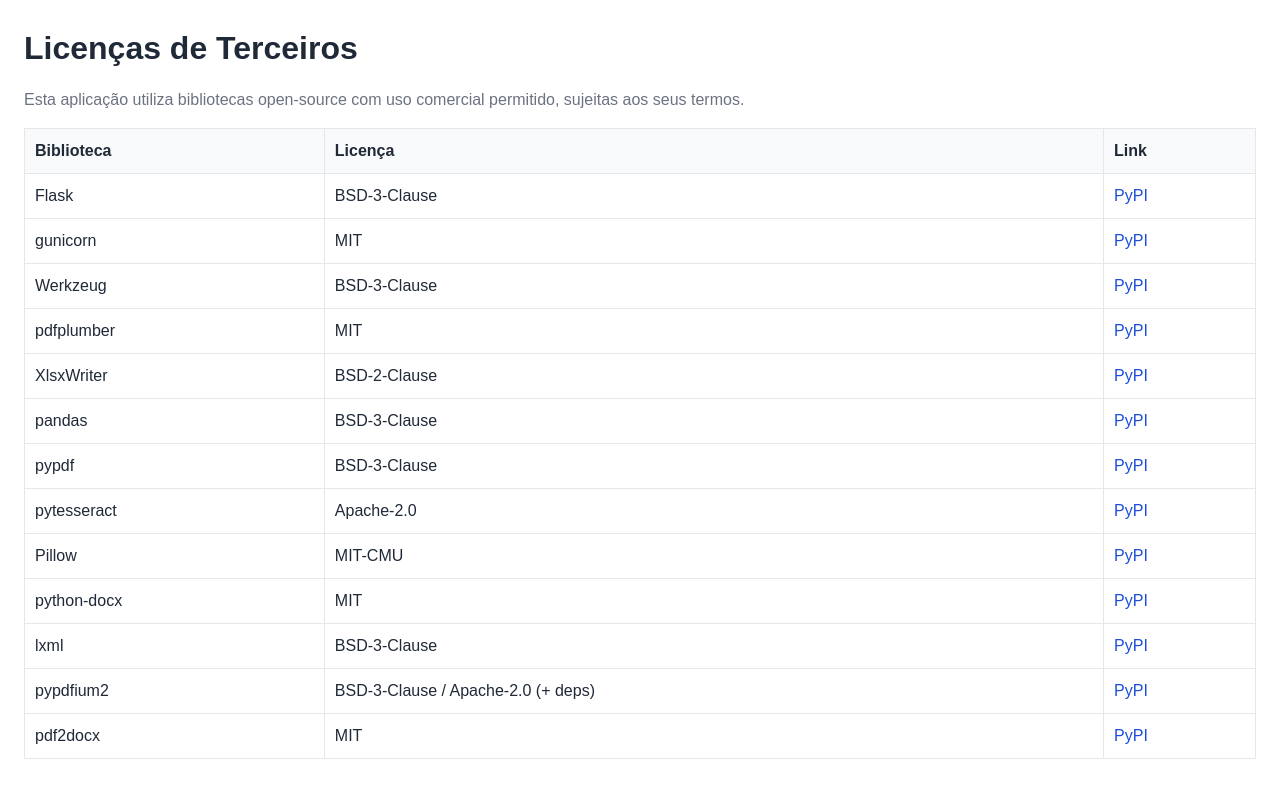
After one commit to camargoapps/conversor-pdf, a Flask app: page /licenses in a window 1280 px wide. The commit adds this page. Run offline with Flask 3, Linux system fonts and the light colour scheme.

Commit message:
Implement robust PDF conversion pipeline, DOCX engine updates, and licensing UI
This commit consolidates a full day of improvements across conversion reliability, performance tuning, and compliance UX. It includes multiple backend iterations for PDF->DOCX handling (LibreOffice, Word COM, and open-source fallback engines), introduces/updates DOCX conversion paths with improved error handling and fallbacks, adds third-party licensing visibility through a dedicated /licenses page, and updates footer navigation/styles to expose license information in the web UI.

```diff
--- a/app.py
+++ b/app.py
@@ -103,11 +103,41 @@
     return env
 
 
+def _docx_seems_layout_broken(docx_path: str) -> bool:
+    """
+    Heurística para detectar DOCX com layout degradado típico de exportação:
+    muitos parágrafos de 1-2 caracteres (texto "quebrado" em coluna estreita).
+    """
+    try:
+        from docx import Document
+
+        doc = Document(docx_path)
+        texts = [p.text.strip() for p in doc.paragraphs if p.text and p.text.strip()]
+        if len(texts) < 25:
+            return False
+
+        short = sum(1 for t in texts if len(t) <= 2)
+        alpha_short = sum(1 for t in texts if len(t) == 1 and t.isalpha())
+        avg_len = sum(len(t) for t in texts) / len(texts)
+        short_ratio = short / len(texts)
+        alpha_short_ratio = alpha_short / len(texts)
+
+        # Limiares conservadores para evitar falso positivo.
+        return (
+            (short_ratio >= 0.55 and avg_len <= 5.0)
+            or (alpha_short_ratio >= 0.35 and avg_len <= 4.0)
+        )
+    except Exception:
+        # Se não der para inspecionar, não bloqueia o fluxo.
+        return False
+
+
 def _docx_via_libreoffice(pdf_path: str, output_path: str) -> None:
     """Converte via LibreOffice headless — MPL-2.0, uso comercial livre."""
     import subprocess, shutil, tempfile
     lo = _libreoffice_bin()
-    out_dir = os.path.dirname(output_path)
+    # Usa sempre o temp do sistema como outdir para evitar erros de escrita
+    out_dir = tempfile.gettempdir()
     stem = Path(pdf_path).stem
     lo_out = os.path.join(out_dir, f"{stem}.docx")
 
@@ -160,13 +190,27 @@
     def _ensure_docx(at_path: str) -> bool:
         return os.path.isfile(at_path) and os.path.getsize(at_path) > 0
 
-    # Sempre usa perfil isolado: evita anexar a sessão aberta do LibreOffice (popup de impressora).
-    lo_profile = tempfile.mkdtemp(prefix="lo-profile-", dir=_pick_runtime_tmpdir())
+    lo_profile = tempfile.mkdtemp(prefix="lo-profile-", dir=tempfile.gettempdir())
     profile_uri = Path(lo_profile).as_uri()
     errors: list[str] = []
     try:
-        # 1) Pipeline mais fiel: PDF -> ODT -> DOCX.
-        tdir = tempfile.mkdtemp(prefix="lo-odt-", dir=_pick_runtime_tmpdir())
+        # 1) PDF → DOCX direto com draw_pdf_import (uma única chamada ao LibreOffice).
+        ok, err = _run_convert(
+            input_path=pdf_path,
+            convert_to="docx:MS Word 2007 XML",
+            outdir=out_dir,
+            timeout_s=90,
+            infilter="draw_pdf_import",
+            profile_uri=profile_uri,
+        )
+        if ok and _ensure_docx(lo_out):
+            if os.path.abspath(lo_out) != os.path.abspath(output_path):
+                shutil.move(lo_out, output_path)
+            return
+        errors.append(f"PDF->DOCX (draw): {err}")
+
+        # 2) Fallback: PDF → ODT → DOCX (duas chamadas, mais compatível).
+        tdir = tempfile.mkdtemp(prefix="lo-odt-", dir=tempfile.gettempdir())
         try:
             odt_path = os.path.join(tdir, f"{stem}.odt")
             ok, err = _run_convert(
@@ -182,7 +226,7 @@
                     input_path=odt_path,
                     convert_to="docx:MS Word 2007 XML",
                     outdir=out_dir,
-                    timeout_s=90,
+                    timeout_s=60,
                     profile_uri=profile_uri,
                 )
                 if ok2 and _ensure_docx(lo_out):
@@ -192,65 +236,6 @@
                 errors.append(f"ODT->DOCX: {err2}")
             else:
                 errors.append(f"PDF->ODT: {err}")
-        finally:
-            shutil.rmtree(tdir, ignore_errors=True)
-
-        # 2) Draw direto -> DOCX (fallback).
-        ok, err = _run_convert(
-            input_path=pdf_path,
-            convert_to="docx:MS Word 2007 XML",
-            outdir=out_dir,
-            timeout_s=90,
-            infilter="draw_pdf_import",
-            profile_uri=profile_uri,
-        )
-        if ok and _ensure_docx(lo_out):
-            if os.path.abspath(lo_out) != os.path.abspath(output_path):
-                shutil.move(lo_out, output_path)
-            return
-        errors.append(f"PDF->DOCX (Draw): {err}")
-
-        # 3) Fallback: Writer import padrão -> DOCX.
-        ok, err = _run_convert(
-            input_path=pdf_path,
-            convert_to="docx:MS Word 2007 XML",
-            outdir=out_dir,
-            timeout_s=60,
-            profile_uri=profile_uri,
-        )
-        if ok and _ensure_docx(lo_out):
-            if os.path.abspath(lo_out) != os.path.abspath(output_path):
-                shutil.move(lo_out, output_path)
-            return
-        errors.append(f"PDF->DOCX (padrão): {err}")
-
-        # 4) Tentativa em 2 etapas (Draw): PDF -> ODG -> DOCX.
-        tdir = tempfile.mkdtemp(prefix="lo-draw-", dir=_pick_runtime_tmpdir())
-        try:
-            odg_path = os.path.join(tdir, f"{stem}.odg")
-            ok, err = _run_convert(
-                input_path=pdf_path,
-                convert_to="odg",
-                outdir=tdir,
-                timeout_s=60,
-                infilter="draw_pdf_import",
-                profile_uri=profile_uri,
-            )
-            if ok and os.path.isfile(odg_path):
-                ok2, err2 = _run_convert(
-                    input_path=odg_path,
-                    convert_to="docx:MS Word 2007 XML",
-                    outdir=out_dir,
-                    timeout_s=60,
-                    profile_uri=profile_uri,
-                )
-                if ok2 and _ensure_docx(lo_out):
-                    if os.path.abspath(lo_out) != os.path.abspath(output_path):
-                        shutil.move(lo_out, output_path)
-                    return
-                errors.append(f"ODG->DOCX: {err2}")
-            else:
-                errors.append(f"PDF->ODG: {err}")
         finally:
             shutil.rmtree(tdir, ignore_errors=True)
     finally:
@@ -320,21 +305,21 @@
         ok, err = _run_convert(
             input_path=pdf_path,
             convert_to="odt:writer8",
-            timeout_s=180,
+            timeout_s=60,
+            infilter="draw_pdf_import",
             profile_uri=profile_uri,
         )
         if ok and os.path.isfile(lo_out) and os.path.getsize(lo_out) > 0:
             if os.path.abspath(lo_out) != os.path.abspath(output_path):
                 shutil.move(lo_out, output_path)
             return
-        errors.append(f"PDF->ODT: {err}")
-
-        # Fallback com importador Draw explícito.
+        errors.append(f"PDF->ODT (draw): {err}")
+
+        # Fallback sem filtro explícito.
         ok, err = _run_convert(
             input_path=pdf_path,
             convert_to="odt:writer8",
-            timeout_s=180,
-            infilter="draw_pdf_import",
+            timeout_s=60,
             profile_uri=profile_uri,
         )
         if ok and os.path.isfile(lo_out) and os.path.getsize(lo_out) > 0:
@@ -371,7 +356,7 @@
             creationflags = getattr(subprocess, "CREATE_NO_WINDOW", 0)
 
         errors: list[str] = []
-        for conv in ("docx", "docx:MS Word 2007 XML"):
+        for conv in ("docx:MS Word 2007 XML", "docx"):
             cmd = [
                 lo,
                 "--headless",
@@ -391,7 +376,7 @@
                     cmd,
                     capture_output=True,
                     text=True,
-                    timeout=180,
+                    timeout=60,
                     env=run_env,
                     cwd=lo_cwd,
                     startupinfo=startupinfo,
@@ -438,8 +423,8 @@
         "  $word = New-Object -ComObject Word.Application;"
         "  $word.Visible = $false;"
         "  $word.DisplayAlerts = 0;"
-        "  $doc = $word.Documents.Open($in, $false, $true);"
-        "  $doc.SaveAs([ref]$out, [ref]16);"
+        "  $doc = $word.Documents.Open($in, $false, $true, $false, '', '', $false, '', '', 0, 0, $false);"
+        "  $doc.SaveAs2([ref]$out, [ref]16);"
         "}"
         "finally {"
         "  if ($doc -ne $null) { $doc.Close([ref]$false) | Out-Null }"
@@ -457,6 +442,50 @@
         raise RuntimeError(f"ODT->DOCX (Word COM) falhou: {msg}")
     if not os.path.isfile(docx_abs) or os.path.getsize(docx_abs) == 0:
         raise RuntimeError("ODT->DOCX (Word COM) não gerou arquivo válido.")
+
+
+def _pdf_to_docx_via_word_com(pdf_path: str, output_path: str) -> None:
+    """
+    Converte PDF -> DOCX diretamente pelo Microsoft Word (Windows).
+    Evita etapa intermediária ODT quando Word COM está disponível.
+    """
+    import subprocess
+    if os.name != "nt":
+        raise RuntimeError("Conversão via Word COM disponível apenas no Windows.")
+
+    pdf_abs = str(Path(pdf_path).resolve())
+    docx_abs = str(Path(output_path).resolve())
+    pdf_ps = pdf_abs.replace("'", "''")
+    docx_ps = docx_abs.replace("'", "''")
+    # Conversão síncrona (sem Task/Runspace) para evitar erro de runspace no Flask thread.
+    ps_script = (
+        "$ErrorActionPreference='Stop';"
+        "$word=$null;$doc=$null;"
+        f"$in='{pdf_ps}';"
+        f"$out='{docx_ps}';"
+        "try {"
+        "  $word = New-Object -ComObject Word.Application;"
+        "  $word.Visible = $false;"
+        "  $word.DisplayAlerts = 0;"
+        "  $doc = $word.Documents.Open($in, $false, $true);"
+        "  $doc.SaveAs2([ref]$out, [ref]16);"
+        "}"
+        "finally {"
+        "  if ($doc -ne $null) { $doc.Close([ref]$false) | Out-Null }"
+        "  if ($word -ne $null) { $word.Quit() | Out-Null }"
+        "}"
+    )
+    r = subprocess.run(
+        ["powershell", "-NoProfile", "-NonInteractive", "-ExecutionPolicy", "Bypass", "-Command", ps_script],
+        capture_output=True,
+        text=True,
+        timeout=240,
+    )
+    if r.returncode != 0:
+        msg = (r.stderr or "").strip() or (r.stdout or "").strip() or "erro sem detalhes"
+        raise RuntimeError(f"PDF->DOCX (Word COM) falhou: {msg}")
+    if not os.path.isfile(docx_abs) or os.path.getsize(docx_abs) == 0:
+        raise RuntimeError("PDF->DOCX (Word COM) não gerou arquivo válido.")
 
 
 PT2EMU = 12700  # 1 ponto PDF = 12700 EMU (English Metric Units)
@@ -779,6 +808,85 @@
     logger.info("DOCX gerado via reconstrução pdfplumber/pypdf")
 
 
+def _docx_via_fast_text(pdf_path: str, output_path: str) -> None:
+    """
+    Conversão rápida e leve: extrai texto com pypdf e gera DOCX com python-docx.
+    Licenças permissivas (BSD-3 + MIT), adequadas para uso comercial.
+    """
+    from pypdf import PdfReader
+    from docx import Document
+    from docx.shared import Pt
+    from docx.enum.text import WD_BREAK
+
+    reader = PdfReader(pdf_path)
+    doc = Document()
+
+    # Estilo padrão enxuto para reduzir tamanho final.
+    try:
+        normal = doc.styles["Normal"]
+        normal.font.name = "Calibri"
+        normal.font.size = Pt(10)
+    except Exception:
+        pass
+
+    for i, page in enumerate(reader.pages):
+        if i > 0:
+            pb = doc.add_paragraph()
+            pb.add_run().add_break(WD_BREAK.PAGE)
+
+        text = page.extract_text() or ""
+        # Agrupa linhas em blocos para reduzir muito o número de parágrafos
+        # (menos peso e gravação mais rápida).
+        lines = [ln.strip() for ln in text.splitlines()]
+        blocks: list[str] = []
+        buf: list[str] = []
+
+        for ln in lines:
+            if ln:
+                buf.append(ln)
+                continue
+            if buf:
+                blocks.append(" ".join(buf))
+                buf = []
+        if buf:
+            blocks.append(" ".join(buf))
+
+        if not blocks:
+            doc.add_paragraph("")
+            continue
+
+        for block in blocks:
+            p = doc.add_paragraph(block)
+            p.paragraph_format.space_before = Pt(0)
+            p.paragraph_format.space_after = Pt(0)
+            p.paragraph_format.line_spacing = 1.0
+
+    doc.save(output_path)
+
+
+def _docx_via_pdf2docx(pdf_path: str, output_path: str) -> None:
+    """
+    Conversão PDF -> DOCX usando pdf2docx (MIT, uso comercial permitido).
+    Preserva layout melhor que extração de texto pura.
+    """
+    try:
+        from pdf2docx import Converter
+    except Exception as e:
+        raise RuntimeError(
+            "pdf2docx não está disponível no ambiente. "
+            "Instale dependências e reinicie o serviço."
+        ) from e
+
+    cv = Converter(pdf_path)
+    try:
+        cv.convert(output_path, start=0, end=None)
+    finally:
+        cv.close()
+
+    if not os.path.isfile(output_path) or os.path.getsize(output_path) == 0:
+        raise RuntimeError("PDF->DOCX (pdf2docx) não gerou arquivo válido.")
+
+
 def _configure_tesseract(pytesseract_module) -> None:
     """Configura caminho do Tesseract automaticamente quando possível."""
     import shutil
@@ -1591,6 +1699,7 @@
 
     input_path = None
     output_path = None
+    intermediate_odt = None
     try:
         base_tmp = _pick_runtime_tmpdir()
         input_path = os.path.join(base_tmp, f"conversor-{uuid.uuid4()}.pdf")
@@ -1603,34 +1712,31 @@
                 logger.info("OCR forçado pelo usuário.")
                 convert_pdf_to_docx_with_ocr_fallback(input_path, output_path)
             else:
-                # Modo estrito (sem OCR): pipeline fixo PDF -> ODT -> DOCX.
                 try:
-                    intermediate_odt = os.path.join(base_tmp, f"conversor-{uuid.uuid4()}.odt")
-                    _odt_via_libreoffice(input_path, intermediate_odt)
+                    _docx_via_pdf2docx(input_path, output_path)
+                    logger.info("DOCX gerado via pdf2docx.")
+                except Exception as docx_err:
+                    logger.warning("pdf2docx falhou (%s). Tentando engine fast.", docx_err)
                     try:
-                        _odt_to_docx_via_word_com(intermediate_odt, output_path)
-                    except Exception as word_err:
-                        logger.warning("ODT->DOCX via Word COM falhou (%s). Tentando via LibreOffice.", word_err)
-                        _odt_to_docx_via_libreoffice(intermediate_odt, output_path)
-                    try:
-                        if os.path.exists(intermediate_odt):
-                            os.remove(intermediate_odt)
-                    except Exception:
-                        pass
-                except Exception as docx_err:
-                    logger.warning("Conversão DOCX (PDF->ODT->DOCX) falhou: %s", docx_err)
-                    short_reason = str(docx_err).strip()
-                    if len(short_reason) > 220:
-                        short_reason = short_reason[:220].rstrip() + "..."
-                    return jsonify({
-                        "error": (
-                            "Não foi possível converter este PDF para DOCX pelo fluxo ODT. "
-                            f"Detalhe: {short_reason}"
-                        )
-                    }), 422
+                        _docx_via_fast_text(input_path, output_path)
+                        logger.info("DOCX gerado via engine fast (fallback).")
+                    except Exception as fast_err:
+                        logger.warning("Conversão DOCX falhou: %s", fast_err)
+                        short_reason = str(fast_err).strip()
+                        if len(short_reason) > 220:
+                            short_reason = short_reason[:220].rstrip() + "..."
+                        return jsonify({
+                            "error": (
+                                "Não foi possível converter este PDF para DOCX. "
+                                f"Detalhe: {short_reason}"
+                            )
+                        }), 422
         elif output_format == "odt":
             try:
-                _odt_via_libreoffice(input_path, output_path)
+                intermediate_odt = os.path.join(base_tmp, f"conversor-{uuid.uuid4()}.odt")
+                _odt_via_libreoffice(input_path, intermediate_odt)
+                if os.path.abspath(intermediate_odt) != os.path.abspath(output_path):
+                    os.replace(intermediate_odt, output_path)
             except Exception as odt_err:
                 logger.warning("Conversão ODT falhou no LibreOffice: %s", odt_err)
                 return jsonify({
@@ -1672,6 +1778,11 @@
                 os.remove(output_path)
             except Exception:
                 pass
+        if intermediate_odt and os.path.exists(intermediate_odt):
+            try:
+                os.remove(intermediate_odt)
+            except Exception:
+                pass
 
     return send_file(
         io.BytesIO(data),
@@ -1686,6 +1797,11 @@
     return jsonify({"status": "ok", "app": "CamargoApps PDF Converter"})
 
 
+@app.route("/licenses")
+def licenses():
+    return render_template("licenses.html")
+
+
 if __name__ == "__main__":
     port = int(os.environ.get("PORT", 5000))
     app.run(host="0.0.0.0", port=port, debug=False)
--- a/requirements.txt
+++ b/requirements.txt
@@ -10,3 +10,4 @@
 python-docx==1.1.2
 lxml==5.3.0
 pypdfium2==5.7.0
+pdf2docx==0.5.12
--- /dev/null
+++ b/templates/licenses.html
@@ -0,0 +1,49 @@
+<!DOCTYPE html>
+<html lang="pt-BR">
+<head>
+  <meta charset="UTF-8" />
+  <meta name="viewport" content="width=device-width, initial-scale=1.0" />
+  <title>Licenças de Terceiros · CamargoApps</title>
+  <style>
+    body { font-family: Arial, sans-serif; margin: 24px; line-height: 1.5; color: #1f2937; }
+    h1 { margin-bottom: 8px; }
+    .muted { color: #6b7280; }
+    table { width: 100%; border-collapse: collapse; margin-top: 16px; }
+    th, td { border: 1px solid #e5e7eb; padding: 10px; text-align: left; vertical-align: top; }
+    th { background: #f9fafb; }
+    a { color: #1d4ed8; text-decoration: none; }
+    a:hover { text-decoration: underline; }
+  </style>
+</head>
+<body>
+  <h1>Licenças de Terceiros</h1>
+  <p class="muted">
+    Esta aplicação utiliza bibliotecas open-source com uso comercial permitido, sujeitas aos seus termos.
+  </p>
+
+  <table>
+    <thead>
+      <tr>
+        <th>Biblioteca</th>
+        <th>Licença</th>
+        <th>Link</th>
+      </tr>
+    </thead>
+    <tbody>
+      <tr><td>Flask</td><td>BSD-3-Clause</td><td><a href="https://pypi.org/project/Flask/" target="_blank" rel="noopener noreferrer">PyPI</a></td></tr>
+      <tr><td>gunicorn</td><td>MIT</td><td><a href="https://pypi.org/project/gunicorn/" target="_blank" rel="noopener noreferrer">PyPI</a></td></tr>
+      <tr><td>Werkzeug</td><td>BSD-3-Clause</td><td><a href="https://pypi.org/project/Werkzeug/" target="_blank" rel="noopener noreferrer">PyPI</a></td></tr>
+      <tr><td>pdfplumber</td><td>MIT</td><td><a href="https://pypi.org/project/pdfplumber/" target="_blank" rel="noopener noreferrer">PyPI</a></td></tr>
+      <tr><td>XlsxWriter</td><td>BSD-2-Clause</td><td><a href="https://pypi.org/project/xlsxwriter/" target="_blank" rel="noopener noreferrer">PyPI</a></td></tr>
+      <tr><td>pandas</td><td>BSD-3-Clause</td><td><a href="https://pypi.org/project/pandas/" target="_blank" rel="noopener noreferrer">PyPI</a></td></tr>
+      <tr><td>pypdf</td><td>BSD-3-Clause</td><td><a href="https://pypi.org/project/pypdf/" target="_blank" rel="noopener noreferrer">PyPI</a></td></tr>
+      <tr><td>pytesseract</td><td>Apache-2.0</td><td><a href="https://pypi.org/project/pytesseract/" target="_blank" rel="noopener noreferrer">PyPI</a></td></tr>
+      <tr><td>Pillow</td><td>MIT-CMU</td><td><a href="https://pypi.org/project/pillow/" target="_blank" rel="noopener noreferrer">PyPI</a></td></tr>
+      <tr><td>python-docx</td><td>MIT</td><td><a href="https://pypi.org/project/python-docx/" target="_blank" rel="noopener noreferrer">PyPI</a></td></tr>
+      <tr><td>lxml</td><td>BSD-3-Clause</td><td><a href="https://pypi.org/project/lxml/" target="_blank" rel="noopener noreferrer">PyPI</a></td></tr>
+      <tr><td>pypdfium2</td><td>BSD-3-Clause / Apache-2.0 (+ deps)</td><td><a href="https://pypi.org/project/pypdfium2/" target="_blank" rel="noopener noreferrer">PyPI</a></td></tr>
+      <tr><td>pdf2docx</td><td>MIT</td><td><a href="https://pypi.org/project/pdf2docx/" target="_blank" rel="noopener noreferrer">PyPI</a></td></tr>
+    </tbody>
+  </table>
+</body>
+</html>
```
Also changed, not shown: static/css/style.css (+7 -0 lines), templates/index.html (+5 -2 lines), 1 other file.
